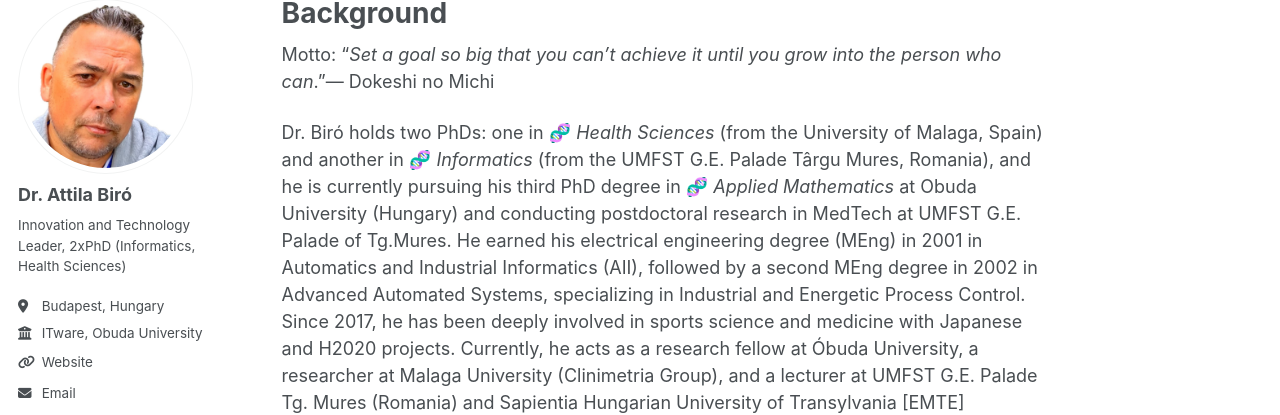
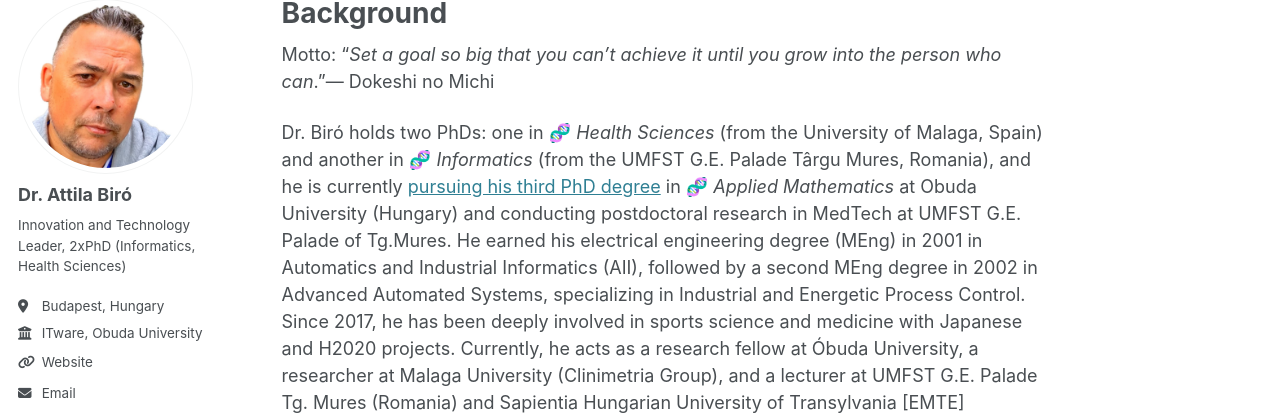
Before and after one commit to biroka/biroka.github.io, a Jekyll site: the page built from _pages/about.md, in a window 1280 px wide and 900 px high. Shown: the part 107-522 px from the top of the window. Built offline with Jekyll 4.4.1, drawn with Linux system fonts in a browser that asks for light colours; some web fonts are replaced; part of the change alters nothing that is shown.

```diff
--- a/_pages/about.md
+++ b/_pages/about.md
@@ -9,7 +9,7 @@ redirect_from:
 
 Motto: "_Set a goal so big that you can't achieve it until you grow into the person who can_."—  Dokeshi no Michi
 
-Dr. Biró holds two PhDs: one in 🧬 _Health Sciences_ (from the University of Malaga, Spain) and another in 🧬 _Informatics_ (from the UMFST G.E. Palade Târgu Mures, Romania), and he is currently pursuing his third PhD degree in 🧬 _Applied Mathematics_ at Obuda University (Hungary) and conducting postdoctoral research in MedTech at UMFST G.E. Palade of Tg.Mures. He earned his electrical engineering degree (MEng) in 2001 in Automatics and Industrial Informatics (AII), followed by a second MEng degree in 2002 in Advanced Automated Systems, specializing in Industrial and Energetic Process Control. Since 2017, he has been deeply involved in sports science and medicine with Japanese and H2020 projects. Currently, he acts as a research fellow at Óbuda University, a researcher at Malaga University (Clinimetria Group), and a lecturer at UMFST G.E. Palade Tg. Mures (Romania) and Sapientia Hungarian University of Transylvania [EMTE] (Romania). His primary research interests include sports medicine, rehabilitation, and AI-supported cybernetics. As CTO and CBDO (at ITware, Hungary), he is responsible for delivering secure, stable, effective, and innovative technology solutions as well as bringing creative problem-solving to B2B, R+D+I, and B2C projects by removing the complexity and identifying clear paths of implementation for efficient business operations.
+Dr. Biró holds two PhDs: one in 🧬 _Health Sciences_ (from the University of Malaga, Spain) and another in 🧬 _Informatics_ (from the UMFST G.E. Palade Târgu Mures, Romania), and he is currently <a target="_new" href="https://biroka.github.io/phd_mathematics">pursuing his third PhD degree</a> in 🧬 _Applied Mathematics_ at Obuda University (Hungary) and conducting postdoctoral research in MedTech at UMFST G.E. Palade of Tg.Mures. He earned his electrical engineering degree (MEng) in 2001 in Automatics and Industrial Informatics (AII), followed by a second MEng degree in 2002 in Advanced Automated Systems, specializing in Industrial and Energetic Process Control. Since 2017, he has been deeply involved in sports science and medicine with Japanese and H2020 projects. Currently, he acts as a research fellow at Óbuda University, a researcher at Malaga University (Clinimetria Group), and a lecturer at UMFST G.E. Palade Tg. Mures (Romania) and Sapientia Hungarian University of Transylvania [EMTE] (Romania). His primary research interests include sports medicine, rehabilitation, and AI-supported cybernetics. As CTO and CBDO (at ITware, Hungary), he is responsible for delivering secure, stable, effective, and innovative technology solutions as well as bringing creative problem-solving to B2B, R+D+I, and B2C projects by removing the complexity and identifying clear paths of implementation for efficient business operations.
 
 Motivation
 ======
```
